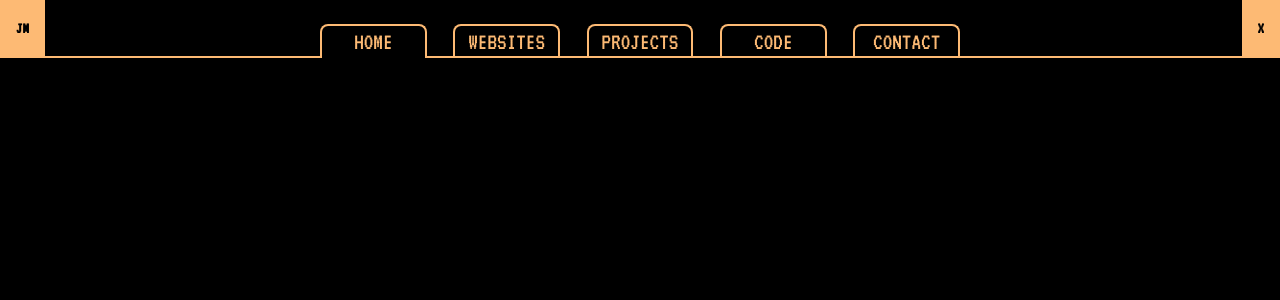
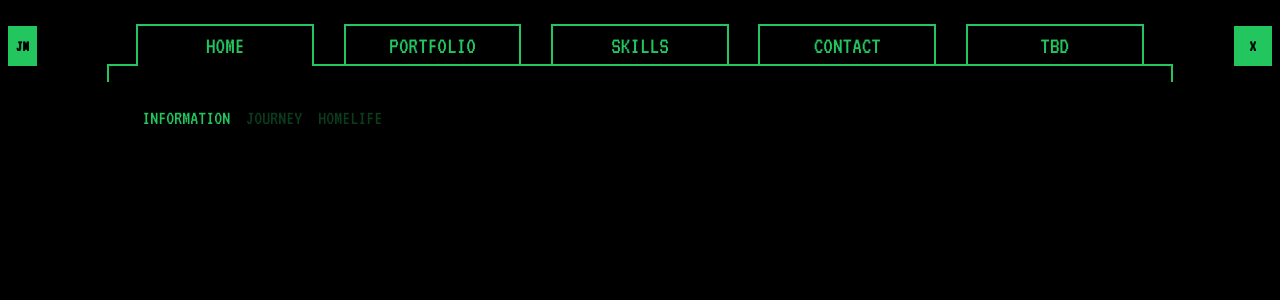
Before and after one commit to jacobEliasMoya/PortfolioReactStrapi, a React (Vite) app in the folder jacobmoya-frontend/: page / in a window 1280 px wide. Shown: the top 300 px of the page. Built offline with nearby package versions, Linux system fonts and the light colour scheme.

Commit message:
installed a couple of tools for tailwind in my VSC, makes tailwind sliiightly more likeable, using it more and more, almost reverted/ went with SCSS but stuck with it

```diff
--- a/jacobmoya-frontend/src/App.tsx
+++ b/jacobmoya-frontend/src/App.tsx
@@ -4,6 +4,7 @@ function App() {
   return (
     <body className="h-screen bg-black font-retro box-border	">
       <Header/>
+      <div className="mx-auto p-2 border-x-2 border-green-500 w-10/12"></div>
     </body>
   )
 }
--- a/jacobmoya-frontend/src/components/layout/Header.tsx
+++ b/jacobmoya-frontend/src/components/layout/Header.tsx
@@ -1,92 +1,194 @@
 import ListItem from '../lists/ListItem';
-import AnchorLink from '../TextHeadingLinks/AnchorLink';
 
 type Props = {}
 
 export default function Header({}: Props) {
 
     interface NavItems {
+        isActive: boolean,
+        path:string,
         text:string,
-        link:string,
-        class:string,
-        title:string,
-        isActive:boolean
+        children: NavItems[] | null
     }
 
     const navigation:NavItems[] = [
 
         {
+            isActive: true,
+            path: '#',
             text: 'Home',
-            link: '#',
-            class: 'w-full md:w-2/12 rounded-lg rounded-b-none border-2 border-b-0 border-orange-300 -mb-0.5 ',
-            title: 'Home',
-            isActive: true
+            children: [
+                {
+                    path: '#',
+                    isActive: true,
+                    text: 'Information',
+                    children: null,
                 },
                 {
-            text: 'Websites',
-            link: '#',
-            class: 'w-full md:w-2/12 rounded-lg rounded-b-none border-2 border-b-0 border-orange-300 -mb-0.5 ',
-            title: 'Websites',
-            isActive: false
+                    path: '#',
+                    isActive: false,
+                    text: 'Journey',
+                    children: null,
                 },
                 {
-            text: 'Projects',
-            link: '#',
-            class: 'w-full md:w-2/12 rounded-lg rounded-b-none border-2 border-b-0 border-orange-300 -mb-0.5 ',
-            title: 'Projects',
-            isActive: false
+                    path: '#',
+                    isActive: false,
+                    text: 'Homelife',
+                    children: null,
+                }
+            ]
+        },
+
+        {
+            isActive: false,
+            path: '#',
+            text: 'Portfolio',
+            children: [
+                {
+                    path: '#',
+                    isActive: false,
+                    text: 'Spotlight',
+                    children: null,
                 },
                 {
-            text: 'Code',
-            link: '#',
-            class: 'w-full md:w-2/12 rounded-lg rounded-b-none border-2 border-b-0 border-orange-300 -mb-0.5 ',
-            title: 'Code',
-            isActive: false
+                    path: '#',
+                    isActive: false,
+                    text: 'Web Design & Development',
+                    children: null,
                 },
                 {
-            text: 'Contact',
-            link: '#',
-            class: 'w-full md:w-2/12 rounded-lg rounded-b-none border-2 border-b-0 border-orange-300 -mb-0.5 ',
-            title: 'Contact',
-            isActive: false
+                    path: '#',
+                    isActive: false,
+                    text: 'Passion Projects',
+                    children: null,
+                },
+            ]
         },
 
+        {
+            isActive: false,
+            path: '#',
+            text: 'Skills',
+            children: [
+                {
+                    path: '#',
+                    isActive: false,
+                    text: 'HTML',
+                    children: null,
+                },
+                {
+                    path: '#',
+                    isActive: false,
+                    text: 'CSS',
+                    children: null,
+                },
+                {
+                    path: '#',
+                    isActive: false,
+                    text: 'SCSS',
+                    children: null,
+                },
+                {
+                    path: '#',
+                    isActive: false,
+                    text: 'BootStrap',
+                    children: null,
+                },
+                {
+                    path: '#',
+                    isActive: false,
+                    text: 'WordPress',
+                    children: null,
+                },
+                {
+                    path: '#',
+                    isActive: false,
+                    text: 'Tailwind',
+                    children: null,
+                },
+                {
+                    path: '#',
+                    isActive: false,
+                    text: 'JavaScript',
+                    children: null,
+                },
+                {
+                    path: '#',
+                    isActive: false,
+                    text: 'TypeScript',
+                    children: null,
+                }
+            ]
+        },
 
+        {
+            isActive: false,
+            path: '#',
+            text: 'Contact',
+            children: [
+                {
+                    path: '#',
+                    isActive: false,
+                    text: 'Who I Am',
+                    children: null,
+                }
+            ]
+        }
+
+        ,
+
+        {
+            isActive: false,
+            path: '#',
+            text: 'TBD',
+            children: [
+                {
+                    path: '#',
+                    isActive: false,
+                    text: 'Who I Am',
+                    children: null,
+                }
+            ]
+        }
     ]
 
     return (
-        <header className='flex items-end justify-center text-orange-300 border-b-2 border-orange-300'>
-            <div className="flex items-center justify-start w-3/12 relative ">
-                <h1 className=' text-black bg-orange-300 p-4 w-max font-bold '>
+        <header className='flex items-end justify-center text-green-500 z-10 relative pt-6'>
+            <div className="flex items-center justify-start w-1/12 relative px-2">
+                <h1 className=' text-black bg-green-500 p-2 w-max font-bold '>
                     JM
                 </h1>
             </div>
 
-            <nav className="nav-container text-center w-6/12 uppercase ">
-                <ul className='w-full md:flex items-center md:flex-row flex-col hidden justify-between text-2xl '>
+            <nav className="nav-container text-center w-10/12 uppercase border-b-2 border-green-500 ">
+                <ul className='w-full md:flex items-center md:flex-row flex-col hidden justify-evenly text-2xl '>
                     {
                         navigation.map(item=>{
                             return(
                                 <ListItem
                                     itemtext={item.text}
-                                    itemClass={item.isActive ? `${item.class} bg-black` : item.class}
+                                    itemClass={ `p-1 cursor-pointer w-full md:w-2/12  border-2 border-b-0 border-green-500 -mb-0.5 ${item.isActive ? 'bg-black':''}` }
                                     itemChildren={
-
-                                    <AnchorLink
-                                        anchorLink={item.link}
-                                        anchorTitle={item.title}
-                                        anchorText={item.text}
-                                        anchorClass={'hover:font-bold'}
-                                    />}
+                                        <ul className={`absolute flex items-center justify-start gap-4 -bottom-full text-xl p-0 ${item.isActive ? '': 'hidden'}`} >
+                                            {
+                                                item.children?.map(item=>{
+                                                    return(
+                                                        <li className={`${item.isActive ? '' : 'opacity-30'}`}>{item.text} </li>
+                                                    )
+                                                })
+                                            }
+                                        </ul>
+                                    }
                                 />
                             )
                         })
                     }
+
                 </ul>
             </nav>
 
-            <div className="flex items-center justify-end logo-container text-right w-3/12 relative">
-                <h1 className=' text-black bg-orange-300 p-4 w-max font-bold'>
+            <div className="flex items-center justify-end logo-container text-right w-1/12 relative px-2">
+                <h1 className=' text-black bg-green-500 p-2 px-4 w-max font-bold'>
                     X
                 </h1>
             </div>
--- a/jacobmoya-frontend/src/components/lists/ListItem.tsx
+++ b/jacobmoya-frontend/src/components/lists/ListItem.tsx
@@ -10,7 +10,11 @@ const ListItem = (props: Props) => {
   return (
     <li className={props.itemClass}>
         {
-          props.itemChildren ? props.itemChildren : props.itemtext
+          props.itemtext
+        }
+
+        {
+          props.itemChildren
         }
     </li>
   )
--- a/jacobmoya-frontend/src/output.css
+++ b/jacobmoya-frontend/src/output.css
@@ -554,24 +554,25 @@ video {
   display: none;
 }
 
+.absolute {
+  position: absolute;
+}
+
 .relative {
   position: relative;
 }
 
-.-mb-2 {
-  margin-bottom: -0.5rem;
+.-bottom-full {
+  bottom: -100%;
 }
 
-.-mb-1 {
-  margin-bottom: -0.25rem;
+.z-10 {
+  z-index: 10;
 }
 
-.-mb-0 {
-  margin-bottom: -0px;
-}
-
-.-mb-1\.5 {
-  margin-bottom: -0.375rem;
+.mx-auto {
+  margin-left: auto;
+  margin-right: auto;
 }
 
 .-mb-0\.5 {
@@ -594,20 +595,12 @@ video {
   height: 100vh;
 }
 
-.h-full {
-  height: 100%;
+.w-1\/12 {
+  width: 8.333333%;
 }
 
-.w-2\/12 {
-  width: 16.666667%;
-}
-
-.w-3\/12 {
-  width: 25%;
-}
-
-.w-6\/12 {
-  width: 50%;
+.w-10\/12 {
+  width: 83.333333%;
 }
 
 .w-full {
@@ -617,6 +610,10 @@ video {
 .w-max {
   width: -moz-max-content;
   width: max-content;
+}
+
+.cursor-pointer {
+  cursor: pointer;
 }
 
 .flex-col {
@@ -643,74 +640,34 @@ video {
   justify-content: center;
 }
 
-.justify-between {
-  justify-content: space-between;
+.justify-evenly {
+  justify-content: space-evenly;
 }
 
-.rounded-lg {
-  border-radius: 0.5rem;
-}
-
-.rounded {
-  border-radius: 0.25rem;
-}
-
-.rounded-b {
-  border-bottom-right-radius: 0.25rem;
-  border-bottom-left-radius: 0.25rem;
-}
-
-.rounded-b-none {
-  border-bottom-right-radius: 0px;
-  border-bottom-left-radius: 0px;
+.gap-4 {
+  gap: 1rem;
 }
 
 .border-2 {
   border-width: 2px;
 }
 
-.border {
-  border-width: 1px;
-}
-
-.border-4 {
-  border-width: 4px;
-}
-
-.border-b-4 {
-  border-bottom-width: 4px;
+.border-x-2 {
+  border-left-width: 2px;
+  border-right-width: 2px;
 }
 
 .border-b-0 {
   border-bottom-width: 0px;
 }
 
-.border-b {
-  border-bottom-width: 1px;
-}
-
 .border-b-2 {
   border-bottom-width: 2px;
 }
 
-.border-orange-300 {
+.border-green-500 {
   --tw-border-opacity: 1;
-  border-color: rgb(253 186 116 / var(--tw-border-opacity));
-}
-
-.border-lime-300 {
-  --tw-border-opacity: 1;
-  border-color: rgb(190 242 100 / var(--tw-border-opacity));
-}
-
-.border-lime-400 {
-  --tw-border-opacity: 1;
-  border-color: rgb(163 230 53 / var(--tw-border-opacity));
-}
-
-.border-b-black {
-  --tw-border-opacity: 1;
-  border-bottom-color: rgb(0 0 0 / var(--tw-border-opacity));
+  border-color: rgb(34 197 94 / var(--tw-border-opacity));
 }
 
 .bg-black {
@@ -718,59 +675,35 @@ video {
   background-color: rgb(0 0 0 / var(--tw-bg-opacity));
 }
 
-.bg-orange-300 {
+.bg-green-500 {
   --tw-bg-opacity: 1;
-  background-color: rgb(253 186 116 / var(--tw-bg-opacity));
+  background-color: rgb(34 197 94 / var(--tw-bg-opacity));
 }
 
-.bg-lime-300 {
-  --tw-bg-opacity: 1;
-  background-color: rgb(190 242 100 / var(--tw-bg-opacity));
+.p-0 {
+  padding: 0px;
 }
 
-.bg-lime-400 {
-  --tw-bg-opacity: 1;
-  background-color: rgb(163 230 53 / var(--tw-bg-opacity));
+.p-1 {
+  padding: 0.25rem;
 }
 
-.bg-gradient-to-r {
-  background-image: linear-gradient(to right, var(--tw-gradient-stops));
+.p-2 {
+  padding: 0.5rem;
 }
 
-.bg-gradient-to-l {
-  background-image: linear-gradient(to left, var(--tw-gradient-stops));
+.px-2 {
+  padding-left: 0.5rem;
+  padding-right: 0.5rem;
 }
 
-.from-blue-500 {
-  --tw-gradient-from: #3b82f6 var(--tw-gradient-from-position);
-  --tw-gradient-to: rgb(59 130 246 / 0) var(--tw-gradient-to-position);
-  --tw-gradient-stops: var(--tw-gradient-from), var(--tw-gradient-to);
+.px-4 {
+  padding-left: 1rem;
+  padding-right: 1rem;
 }
 
-.via-cyan-500 {
-  --tw-gradient-to: rgb(6 182 212 / 0)  var(--tw-gradient-to-position);
-  --tw-gradient-stops: var(--tw-gradient-from), #06b6d4 var(--tw-gradient-via-position), var(--tw-gradient-to);
-}
-
-.to-green-500 {
-  --tw-gradient-to: #22c55e var(--tw-gradient-to-position);
-}
-
-.p-4 {
-  padding: 1rem;
-}
-
-.p-6 {
-  padding: 1.5rem;
-}
-
-.px-6 {
-  padding-left: 1.5rem;
-  padding-right: 1.5rem;
-}
-
-.pb-0 {
-  padding-bottom: 0px;
+.pt-6 {
+  padding-top: 1.5rem;
 }
 
 .text-center {
@@ -785,29 +718,14 @@ video {
   font-family: VT323, monospace;
 }
 
-.text-3xl {
-  font-size: 1.875rem;
-  line-height: 2.25rem;
-}
-
-.text-6xl {
-  font-size: 3.75rem;
-  line-height: 1;
-}
-
-.text-5xl {
-  font-size: 3rem;
-  line-height: 1;
-}
-
-.text-4xl {
-  font-size: 2.25rem;
-  line-height: 2.5rem;
-}
-
 .text-2xl {
   font-size: 1.5rem;
   line-height: 2rem;
+}
+
+.text-xl {
+  font-size: 1.25rem;
+  line-height: 1.75rem;
 }
 
 .font-bold {
@@ -823,28 +741,26 @@ video {
   color: rgb(0 0 0 / var(--tw-text-opacity));
 }
 
-.text-orange-300 {
+.text-green-500 {
   --tw-text-opacity: 1;
-  color: rgb(253 186 116 / var(--tw-text-opacity));
+  color: rgb(34 197 94 / var(--tw-text-opacity));
 }
 
-.text-lime-300 {
-  --tw-text-opacity: 1;
-  color: rgb(190 242 100 / var(--tw-text-opacity));
-}
-
-.text-lime-400 {
-  --tw-text-opacity: 1;
-  color: rgb(163 230 53 / var(--tw-text-opacity));
-}
-
-.hover\:font-bold:hover {
-  font-weight: 700;
+.opacity-30 {
+  opacity: 0.3;
 }
 
 @media (min-width: 768px) {
   .md\:flex {
     display: flex;
+  }
+
+  .md\:w-3\/12 {
+    width: 25%;
+  }
+
+  .md\:w-2 {
+    width: 0.5rem;
   }
 
   .md\:w-2\/12 {
```
Also changed, not shown: jacobmoya-frontend/src/assets/pipboy example red.webp (added). Lines whose indentation alone changed are shown as unchanged.
